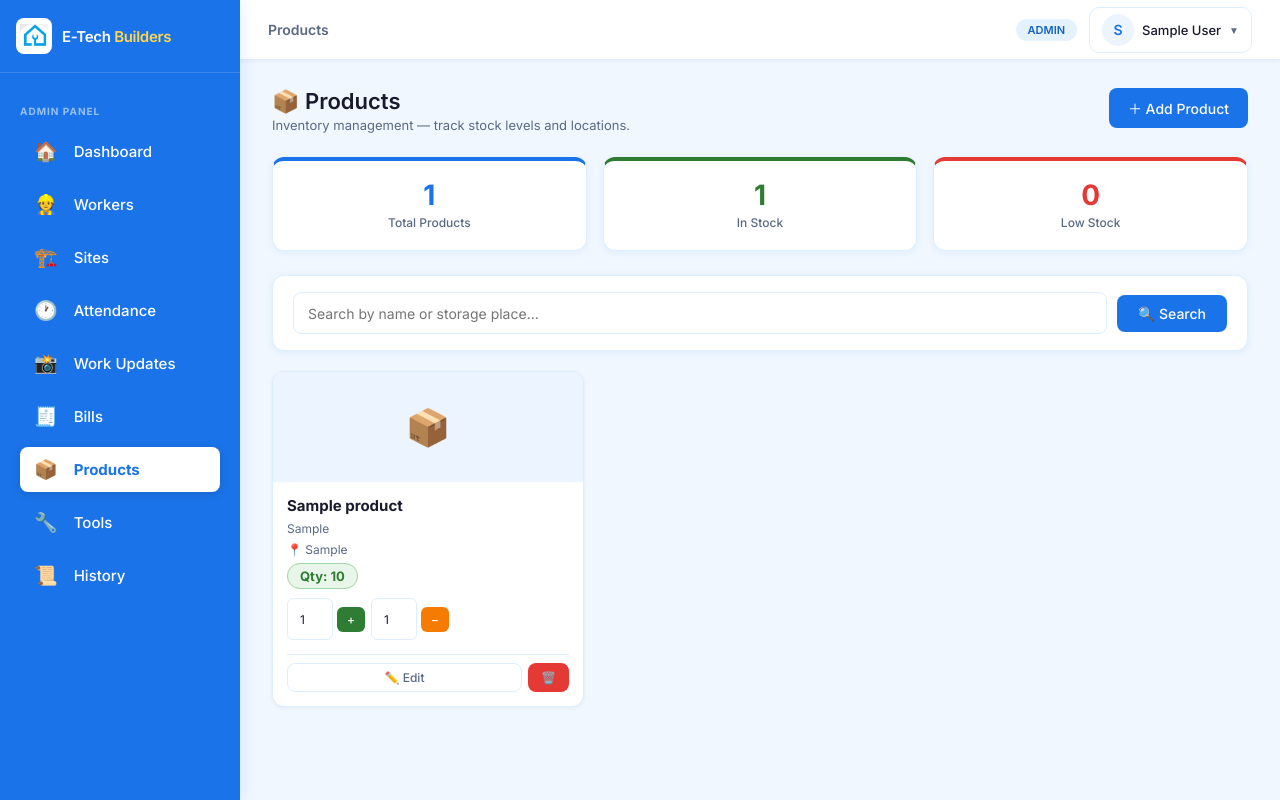
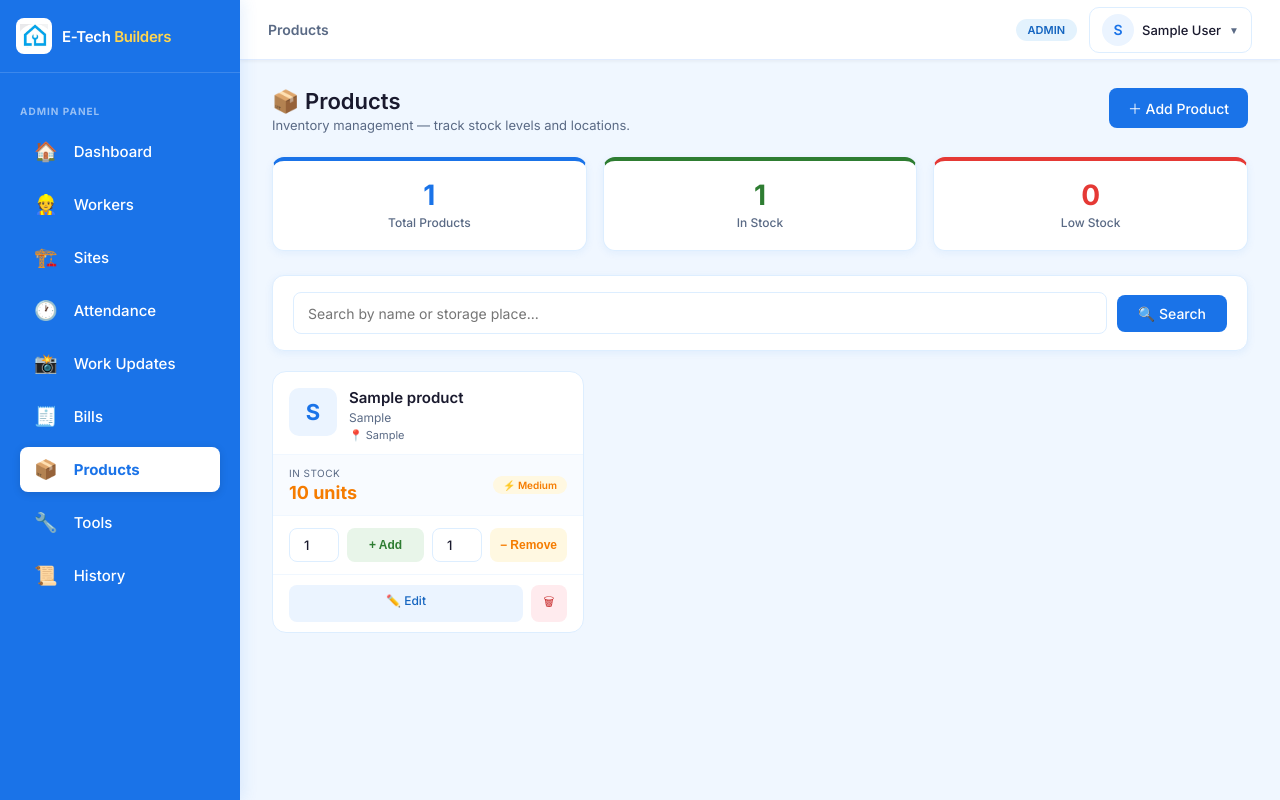
Before and after one commit to yasinmass/E_Tech, a Django app: page /products/ in a window 1280 px wide. Run offline with Django 5.2, Linux system fonts and the light colour scheme; a user stored in the database is signed in; tables that the repository leaves empty hold one stand-in row (values such as "Sample post"); some libraries are stand-ins or nearby versions.

Commit message:
Redesign product cards - remove box emoji

```diff
--- a/core/templates/products.html
+++ b/core/templates/products.html
@@ -42,67 +42,91 @@
 {% if products %}
 <div style="display:grid; grid-template-columns: repeat(auto-fill, minmax(240px, 1fr)); gap:20px;">
   {% for product in products %}
-  <div style="background:var(--bg-white); border-radius:12px; border:1px solid var(--card-border); box-shadow:0 1px 4px rgba(0,0,0,0.06); overflow:hidden; display:flex; flex-direction:column; position:relative;">
+  <div style="background:#fff;border:1px solid #DDEEFF;border-radius:14px;overflow:hidden;">
 
-    {% if product.is_low_stock %}
-    <div style="position:absolute; top:10px; right:10px; background:#E53935; color:#fff; font-size:10px; font-weight:700; padding:3px 8px; border-radius:20px; z-index:1;">LOW STOCK</div>
+    <!-- Top section: Initial + Name + Size + Place -->
+    <div style="padding:16px 16px 12px;border-bottom:1px solid #F0F7FF;display:flex;align-items:flex-start;gap:12px;">
+      <div style="width:48px;height:48px;border-radius:10px;
+        background:{% cycle '#EBF4FF' '#E8F5E9' '#FFF8E1' '#F3E5F5' '#E3F2FD' %};
+        display:flex;align-items:center;justify-content:center;
+        font-size:22px;font-weight:700;color:#1A73E8;flex-shrink:0;">
+        {{ product.name|first|upper }}
+      </div>
+      <div style="flex:1;min-width:0;">
+        <div style="font-size:15px;font-weight:600;color:#1A1A2E;margin-bottom:3px;white-space:nowrap;overflow:hidden;text-overflow:ellipsis;">
+          {{ product.name }}
+        </div>
+        {% if product.size %}
+        <div style="font-size:12px;color:#5A6A85;">{{ product.size }}</div>
         {% endif %}
-
-    <!-- Photo -->
-    <div style="width:100%;height:110px;background:#EBF4FF;display:flex;align-items:center;justify-content:center;font-size:36px;">
-      📦
+        {% if product.place %}
+        <div style="font-size:11px;color:#5A6A85;margin-top:3px;">📍 {{ product.place }}</div>
+        {% endif %}
+      </div>
     </div>
 
-    <!-- Content -->
-    <div style="padding:14px; flex:1; display:flex; flex-direction:column; gap:6px;">
-      <div style="font-weight:700; font-size:15px; color:var(--text-primary);">{{ product.name }}</div>
-      {% if product.size %}
-      <div style="font-size:12px; color:var(--text-secondary);">{{ product.size }}</div>
-      {% endif %}
-      {% if product.place %}
-      <div style="font-size:12px; color:var(--text-secondary);">📍 {{ product.place }}</div>
-      {% endif %}
-
-      <!-- Quantity Badge -->
-      <div style="margin-top:4px;">
-        {% if product.quantity > 5 %}
-        <span style="background:#E8F5E9; color:#2E7D32; font-weight:700; font-size:13px; padding:4px 12px; border-radius:20px; border:1px solid #A5D6A7;">
-          Qty: {{ product.quantity }}
-        </span>
+    <!-- Quantity section -->
+    <div style="padding:12px 16px;background:#F8FBFF;border-bottom:1px solid #F0F7FF;display:flex;align-items:center;justify-content:space-between;">
+      <div>
+        <div style="font-size:10px;color:#5A6A85;text-transform:uppercase;letter-spacing:0.5px;margin-bottom:3px;">In Stock</div>
+        <div style="font-size:18px;font-weight:700;
+          color:{% if product.quantity > 10 %}#2E7D32{% elif product.quantity > 5 %}#F57C00{% else %}#C62828{% endif %};">
+          {{ product.quantity }} units
+        </div>
+      </div>
+      {% if product.quantity <= 5 %}
+        <span style="background:#FFEBEE;color:#C62828;font-size:10px;font-weight:600;padding:3px 10px;border-radius:20px;">⚠ Low Stock</span>
+      {% elif product.quantity <= 10 %}
+        <span style="background:#FFF8E1;color:#F57C00;font-size:10px;font-weight:600;padding:3px 10px;border-radius:20px;">⚡ Medium</span>
       {% else %}
-        <span style="background:#FFEBEE; color:#E53935; font-weight:700; font-size:13px; padding:4px 12px; border-radius:20px; border:1px solid #FFCDD2;">
-          Qty: {{ product.quantity }}
-        </span>
+        <span style="background:#E8F5E9;color:#2E7D32;font-size:10px;font-weight:600;padding:3px 10px;border-radius:20px;">✓ Available</span>
       {% endif %}
     </div>
 
-      <!-- Add / Remove Stock Forms -->
-      <div style="display:flex; gap:6px; flex-wrap:wrap; margin-top:8px; align-items:center;">
-        <form method="post" action="{% url 'update_product_qty' product.id %}" style="display:flex; gap:4px; align-items:center;">
+    <!-- Add/Remove controls -->
+    <div style="padding:12px 16px;display:flex;align-items:center;gap:8px;">
+      <input type="number" value="1" min="1"
+        style="width:50px;height:34px;border:1px solid #DDEEFF;border-radius:8px;text-align:center;font-size:13px;font-weight:500;"
+        id="qty-add-{{ product.id }}">
+      <form method="post" action="{% url 'update_product_qty' product.id %}" style="flex:1;">
         {% csrf_token %}
         <input type="hidden" name="action" value="add">
-          <input type="number" name="qty" value="1" min="1"
-            style="width:46px; padding:4px 6px; border:1px solid var(--card-border); border-radius:6px; font-size:12px; text-align:center;">
-          <button type="submit" class="btn btn-sm" style="background:#2E7D32; color:#fff; border:none; padding:5px 10px; border-radius:6px; font-size:12px; cursor:pointer;">+</button>
+        <input type="hidden" name="qty" value="1" id="hidden-add-{{ product.id }}">
+        <button type="submit"
+          onclick="document.getElementById('hidden-add-{{ product.id }}').value=document.getElementById('qty-add-{{ product.id }}').value"
+          style="width:100%;height:34px;border-radius:8px;background:#E8F5E9;color:#2E7D32;border:none;font-size:12px;font-weight:600;cursor:pointer;">
+          + Add
+        </button>
       </form>
-        <form method="post" action="{% url 'update_product_qty' product.id %}" style="display:flex; gap:4px; align-items:center;">
+      <input type="number" value="1" min="1"
+        style="width:50px;height:34px;border:1px solid #DDEEFF;border-radius:8px;text-align:center;font-size:13px;font-weight:500;"
+        id="qty-remove-{{ product.id }}">
+      <form method="post" action="{% url 'update_product_qty' product.id %}" style="flex:1;">
         {% csrf_token %}
         <input type="hidden" name="action" value="remove">
-          <input type="number" name="qty" value="1" min="1"
-            style="width:46px; padding:4px 6px; border:1px solid var(--card-border); border-radius:6px; font-size:12px; text-align:center;">
-          <button type="submit" class="btn btn-sm" style="background:#F57C00; color:#fff; border:none; padding:5px 10px; border-radius:6px; font-size:12px; cursor:pointer;">−</button>
+        <input type="hidden" name="qty" value="1" id="hidden-remove-{{ product.id }}">
+        <button type="submit"
+          onclick="document.getElementById('hidden-remove-{{ product.id }}').value=document.getElementById('qty-remove-{{ product.id }}').value"
+          style="width:100%;height:34px;border-radius:8px;background:#FFF8E1;color:#F57C00;border:none;font-size:12px;font-weight:600;cursor:pointer;">
+          − Remove
+        </button>
       </form>
     </div>
 
-      <!-- Admin-only actions -->
+    <!-- Footer actions -->
+    <div style="padding:10px 16px;display:flex;gap:8px;border-top:1px solid #F0F7FF;">
       {% if user.role == 'admin' %}
-      <div style="display:flex; gap:6px; margin-top:8px; padding-top:8px; border-top:1px solid var(--card-border);">
-        <a href="{% url 'edit_product' product.id %}" class="btn btn-sm btn-secondary" style="flex:1; text-align:center; font-size:12px;">✏️ Edit</a>
-        <a href="{% url 'delete_product' product.id %}" class="btn btn-sm btn-danger" style="font-size:12px;"
-          onclick="return confirm('Delete {{ product.name }}?')">🗑️</a>
-      </div>
+      <a href="{% url 'edit_product' product.id %}"
+        style="flex:1;text-align:center;padding:8px;border-radius:8px;background:#EBF4FF;color:#1565C0;font-size:12px;font-weight:500;text-decoration:none;">
+        ✏️ Edit
+      </a>
+      <a href="{% url 'delete_product' product.id %}"
+        style="width:36px;text-align:center;padding:8px;border-radius:8px;background:#FFEBEE;color:#C62828;font-size:12px;text-decoration:none;">
+        🗑
+      </a>
       {% endif %}
     </div>
+
   </div>
   {% endfor %}
 </div>
```
Lines whose indentation alone changed are shown as unchanged.
